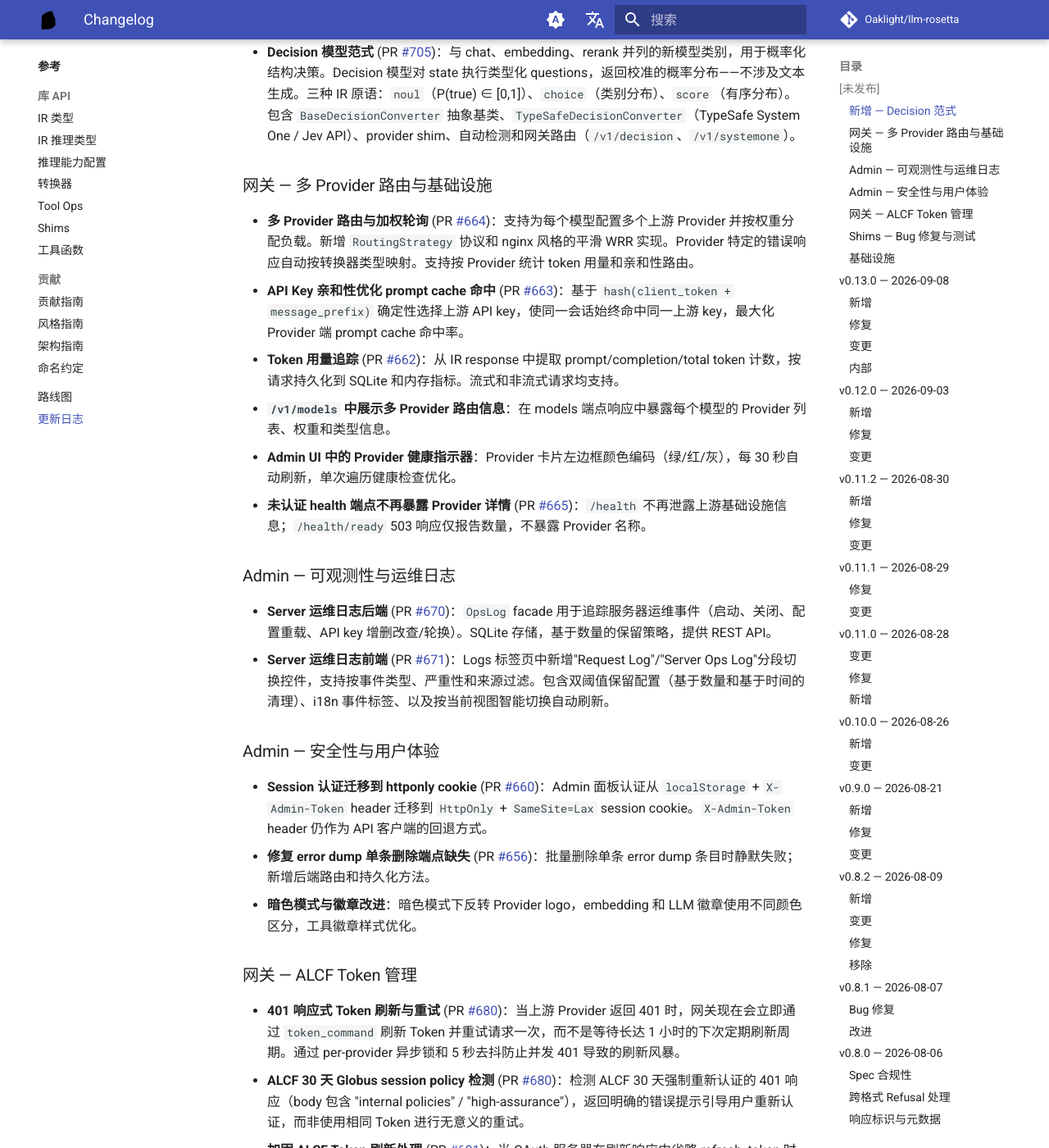
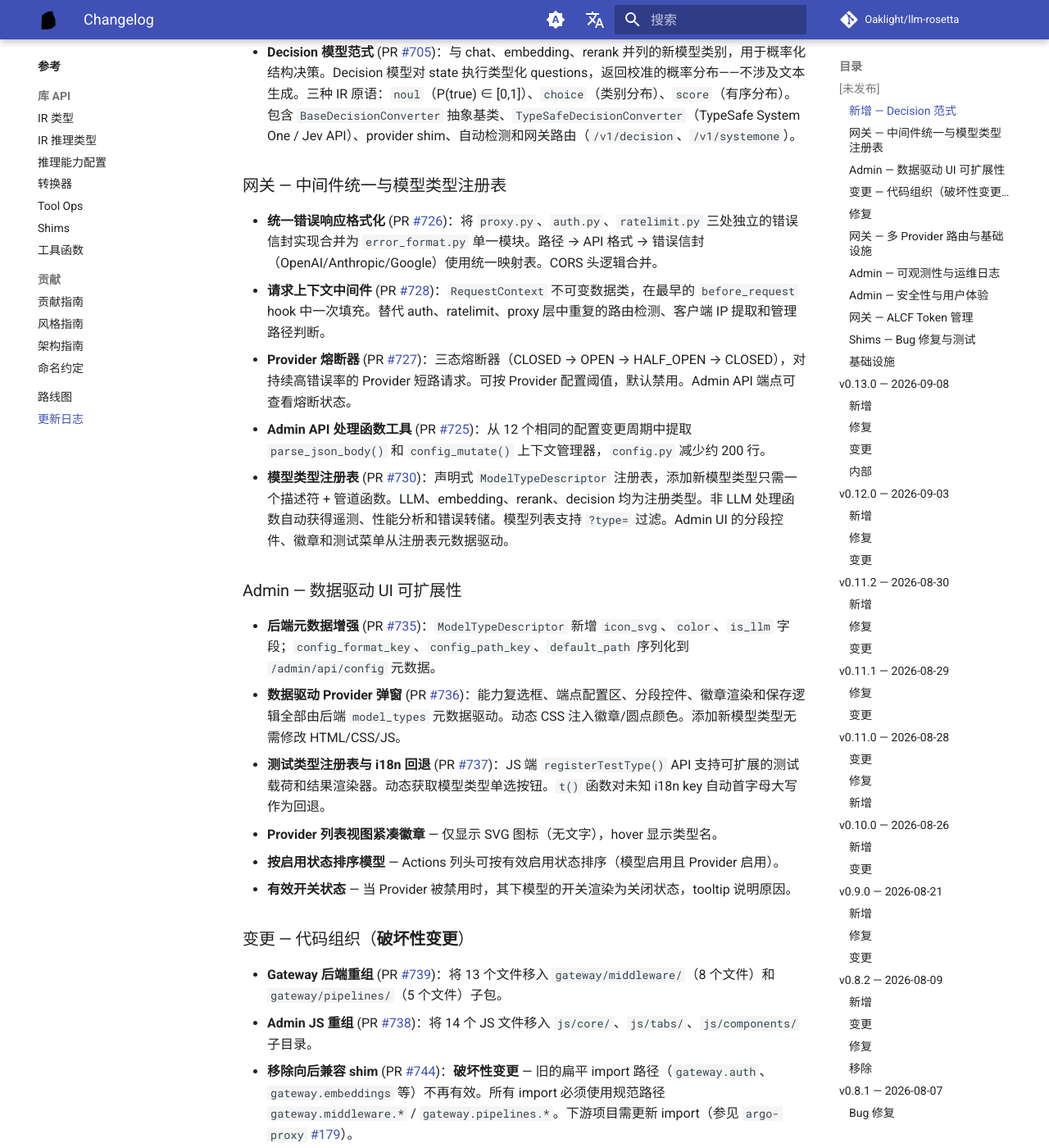
Before and after one commit to Oaklight/llm-rosetta, an MkDocs documentation site: the page built from docs/changelog.md, in a window 1280 px wide and 1400 px high, scrolled down 409 px. Shown: the whole window at 82% size. Built offline with MkDocs 1.6.1 and Material for MkDocs 9.7.7, drawn with Linux system fonts in a browser that asks for light colours; comment, search, counter and statistics services are not loaded; some of the changed text lies outside the part shown.

Commit message:
docs: 添加中间件 epic、UI 可扩展性和代码重组到变更日志

```diff
--- a/docs/changelog.md
+++ b/docs/changelog.md
@@ -11,6 +11,35 @@ All notable changes to LLM-Rosetta are documented here. This project follows [Ke
 ### 新增 — Decision 范式
 
 - **Decision 模型范式** (PR [#705](https://github.com/Oaklight/llm-rosetta/pull/705))：与 chat、embedding、rerank 并列的新模型类别，用于概率化结构决策。Decision 模型对 state 执行类型化 questions，返回校准的概率分布——不涉及文本生成。三种 IR 原语：`noul`（P(true) ∈ [0,1]）、`choice`（类别分布）、`score`（有序分布）。包含 `BaseDecisionConverter` 抽象基类、`TypeSafeDecisionConverter`（TypeSafe System One / Jev API）、provider shim、自动检测和网关路由（`/v1/decision`、`/v1/systemone`）。
+
+### 网关 — 中间件统一与模型类型注册表
+
+- **统一错误响应格式化** (PR [#726](https://github.com/Oaklight/llm-rosetta/pull/726))：将 `proxy.py`、`auth.py`、`ratelimit.py` 三处独立的错误信封实现合并为 `error_format.py` 单一模块。路径 → API 格式 → 错误信封（OpenAI/Anthropic/Google）使用统一映射表。CORS 头逻辑合并。
+- **请求上下文中间件** (PR [#728](https://github.com/Oaklight/llm-rosetta/pull/728))：`RequestContext` 不可变数据类，在最早的 `before_request` hook 中一次填充。替代 auth、ratelimit、proxy 层中重复的路由检测、客户端 IP 提取和管理路径判断。
+- **Provider 熔断器** (PR [#727](https://github.com/Oaklight/llm-rosetta/pull/727))：三态熔断器（CLOSED → OPEN → HALF_OPEN → CLOSED），对持续高错误率的 Provider 短路请求。可按 Provider 配置阈值，默认禁用。Admin API 端点可查看熔断状态。
+- **Admin API 处理函数工具** (PR [#725](https://github.com/Oaklight/llm-rosetta/pull/725))：从 12 个相同的配置变更周期中提取 `parse_json_body()` 和 `config_mutate()` 上下文管理器，`config.py` 减少约 200 行。
+- **模型类型注册表** (PR [#730](https://github.com/Oaklight/llm-rosetta/pull/730))：声明式 `ModelTypeDescriptor` 注册表，添加新模型类型只需一个描述符 + 管道函数。LLM、embedding、rerank、decision 均为注册类型。非 LLM 处理函数自动获得遥测、性能分析和错误转储。模型列表支持 `?type=` 过滤。Admin UI 的分段控件、徽章和测试菜单从注册表元数据驱动。
+
+### Admin — 数据驱动 UI 可扩展性
+
+- **后端元数据增强** (PR [#735](https://github.com/Oaklight/llm-rosetta/pull/735))：`ModelTypeDescriptor` 新增 `icon_svg`、`color`、`is_llm` 字段；`config_format_key`、`config_path_key`、`default_path` 序列化到 `/admin/api/config` 元数据。
+- **数据驱动 Provider 弹窗** (PR [#736](https://github.com/Oaklight/llm-rosetta/pull/736))：能力复选框、端点配置区、分段控件、徽章渲染和保存逻辑全部由后端 `model_types` 元数据驱动。动态 CSS 注入徽章/圆点颜色。添加新模型类型无需修改 HTML/CSS/JS。
+- **测试类型注册表与 i18n 回退** (PR [#737](https://github.com/Oaklight/llm-rosetta/pull/737))：JS 端 `registerTestType()` API 支持可扩展的测试载荷和结果渲染器。动态获取模型类型单选按钮。`t()` 函数对未知 i18n key 自动首字母大写作为回退。
+- **Provider 列表视图紧凑徽章** — 仅显示 SVG 图标（无文字），hover 显示类型名。
+- **按启用状态排序模型** — Actions 列头可按有效启用状态排序（模型启用且 Provider 启用）。
+- **有效开关状态** — 当 Provider 被禁用时，其下模型的开关渲染为关闭状态，tooltip 说明原因。
+
+### 变更 — 代码组织（**破坏性变更**）
+
+- **Gateway 后端重组** (PR [#739](https://github.com/Oaklight/llm-rosetta/pull/739))：将 13 个文件移入 `gateway/middleware/`（8 个文件）和 `gateway/pipelines/`（5 个文件）子包。
+- **Admin JS 重组** (PR [#738](https://github.com/Oaklight/llm-rosetta/pull/738))：将 14 个 JS 文件移入 `js/core/`、`js/tabs/`、`js/components/` 子目录。
+- **移除向后兼容 shim** (PR [#744](https://github.com/Oaklight/llm-rosetta/pull/744))：**破坏性变更** — 旧的扁平 import 路径（`gateway.auth`、`gateway.embeddings` 等）不再有效。所有 import 必须使用规范路径 `gateway.middleware.*` / `gateway.pipelines.*`。下游项目需更新 import（参见 `argo-proxy` [#179](https://github.com/Oaklight/argo-proxy/pull/179)）。
+
+### 修复
+
+- **深色主题文字可见性** — 在 accent 背景上的文字使用 `--accent-on` CSS 变量代替硬编码 `#fff`，修复 minimal 深色主题下分段控件、主按钮、芯片和登录按钮上文字不可见的问题。
+- **测试下拉菜单裁切** — 测试菜单下拉使用 `position: fixed` 配合 JS 计算定位，避免被表格 `overflow` 容器裁切。
+- **包数据 glob** — `pyproject.toml` 从 `js/*.js` 更新为 `js/**/*.js`，以包含重组后子目录中的 JS 文件。
 
 ### 网关 — 多 Provider 路由与基础设施
 
```
